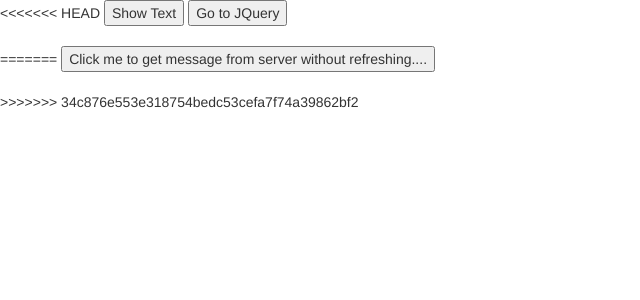
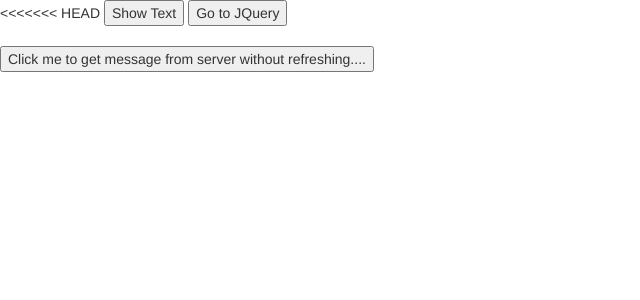
Before and after one commit to jvr42/Ajax, a PHP site: page / in a window 1280 px wide. Shown: the top 300 px of the page, without its empty margins (0-640 px from the left). Run offline with PHP 8.4, Linux system fonts and the light colour scheme.

Commit message:
adding new functionality

```diff
--- a/index.php
+++ b/index.php
@@ -13,10 +13,8 @@
   	<button onclick="doAjax('text')">Show Text</button>
     <button onclick="doAjax('jquery')">Go to JQuery</button>
     <h1 id="header"></h1>
-=======
   	<button onclick="doAjax()">Click me to get message from server without refreshing....</button>
     	<h1 id="header"></h1>
->>>>>>> 34c876e553e318754bedc53cefa7f74a39862bf2
 
 	<script>
 	function doAjax(action)
```
